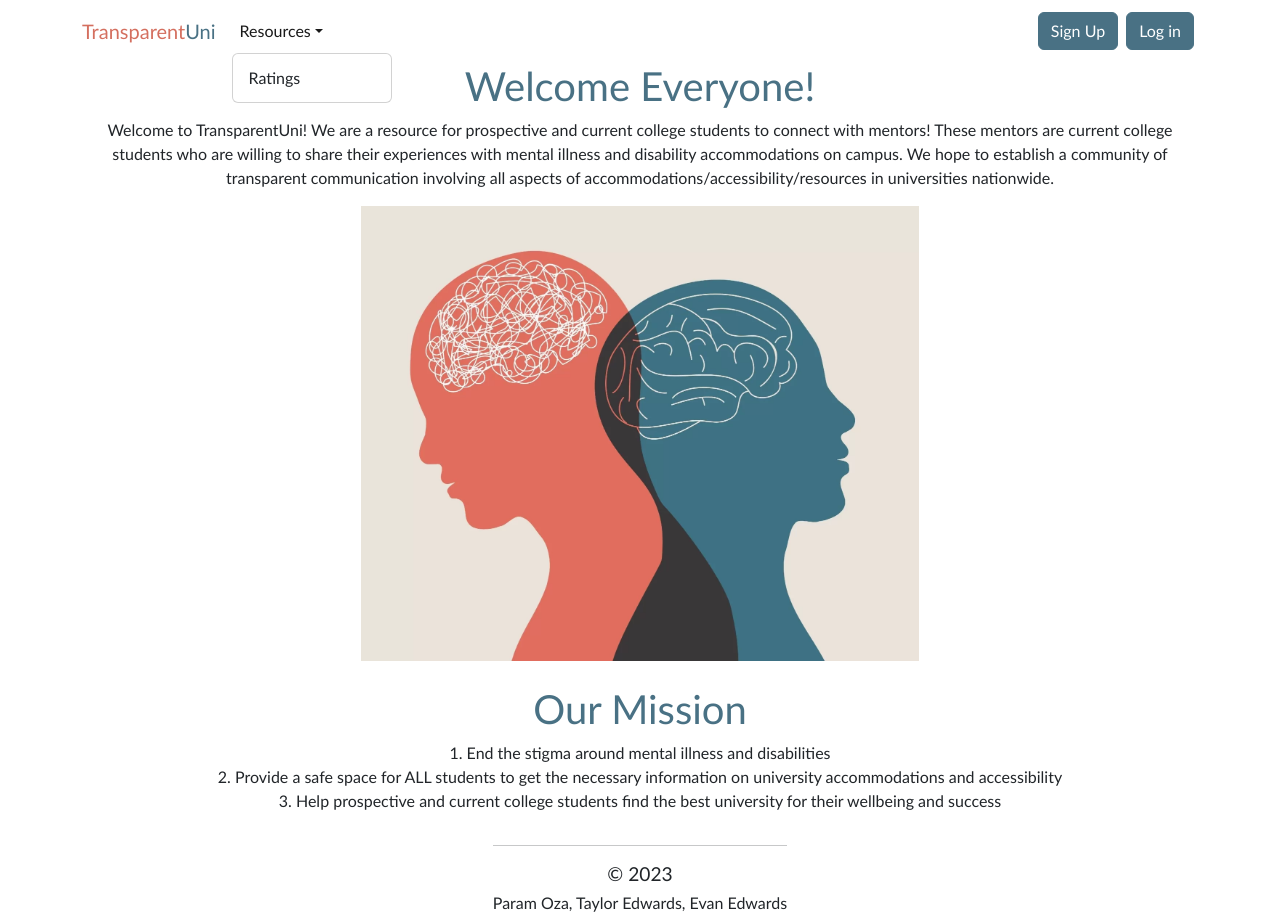
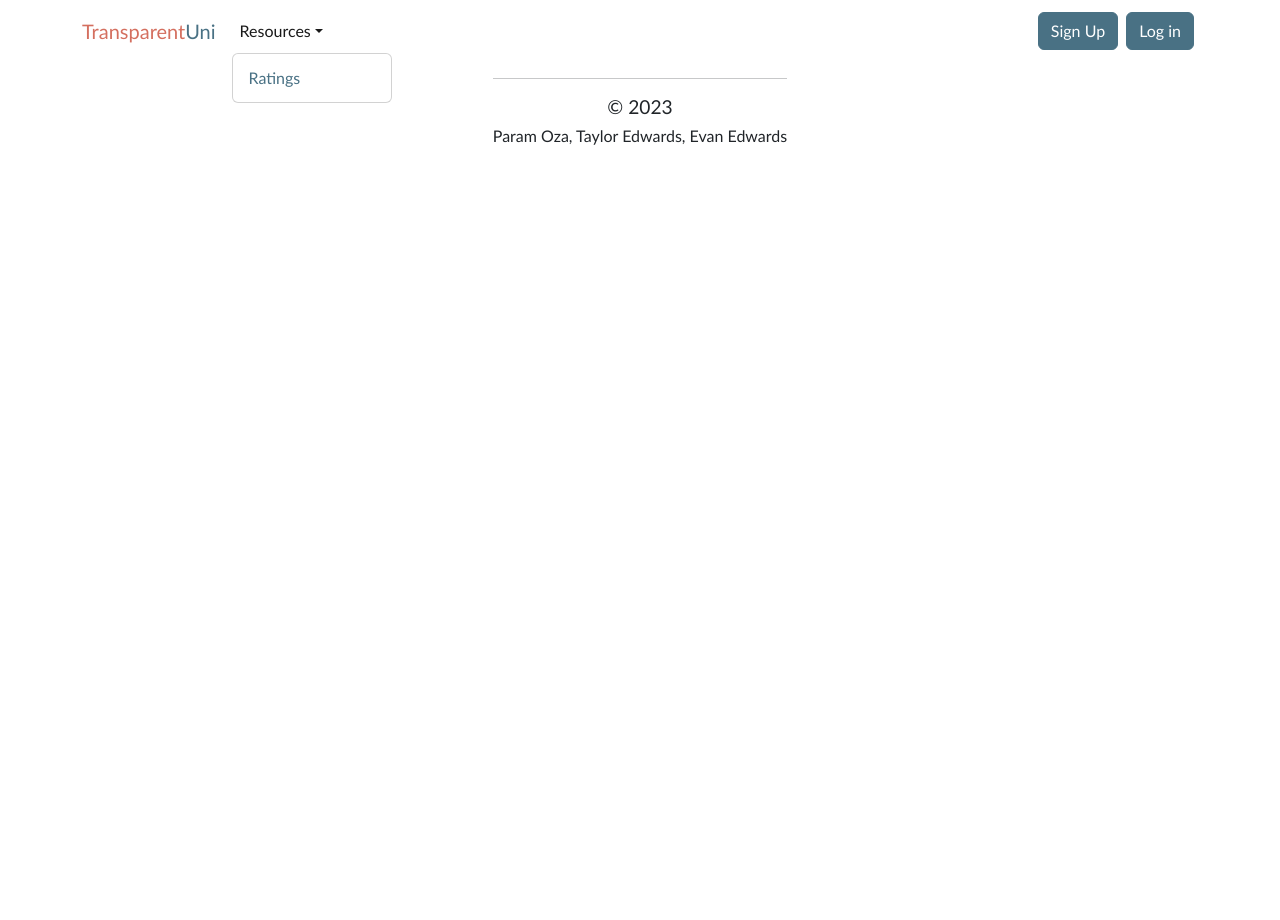
Before and after one commit to ParamOza/TransparentUni, a React (Create React App) app: page /ratings in a window 1280 px wide. Both pictures are taken after a click on the button "Resources". After the commit the page ends 800 px from the top, so only its background shows below. Built offline with nearby package versions, Linux system fonts and the light colour scheme; no server answers.

Commit message:
React-router

```diff
--- a/package.json
+++ b/package.json
@@ -40,5 +40,8 @@
       "last 1 firefox version",
       "last 1 safari version"
     ]
+  },
+  "devDependencies": {
+    "react-router-dom": "^6.8.2"
   }
 }
--- a/src/App.css
+++ b/src/App.css
@@ -41,3 +41,7 @@ h2{
 h3{
   font-size: 1em;
 }
+.paths{
+  text-decoration: none;
+  color: #497184;
+}
--- a/src/components/Navmenu.js
+++ b/src/components/Navmenu.js
@@ -1,4 +1,5 @@
 import { Navbar, Nav, NavDropdown } from 'react-bootstrap';
+import { Outlet, Link } from "react-router-dom";
 import Login from './Login';
 import Container from 'react-bootstrap/Container';
 import 'bootstrap/dist/css/bootstrap.min.css';
@@ -36,10 +37,10 @@ const Navmenu = () => {
           <Navbar.Collapse id="collapsable-toggle">
             <Nav className="mr-auto">
               <NavDropdown title="Resources">
-                <NavDropdown.Item href="#action/1.1">Ratings</NavDropdown.Item>
+                <NavDropdown.Item><Link className = "paths" to="/Ratings">Ratings</Link></NavDropdown.Item>
                 {
                   user ?
-                  <NavDropdown.Item href="#action/1.2">Chatroom</NavDropdown.Item> :
+                  <NavDropdown.Item><Link className = "paths" to="/Chatroom">Chatroom</Link></NavDropdown.Item> :
                     <div></div>
                 }
               </NavDropdown>
--- a/src/index.js
+++ b/src/index.js
@@ -1,6 +1,8 @@
 import React from 'react';
 import ReactDOM from 'react-dom/client';
+import { BrowserRouter, Routes, Route } from "react-router-dom";
 import './index.css';
+import Ratings from './Ratings';
 import App from './App';
 import reportWebVitals from './reportWebVitals';
 import store from './redux/store';
@@ -8,11 +10,17 @@ import { Provider } from 'react-redux';
 
 const root = ReactDOM.createRoot(document.getElementById('root'));
 root.render(
-  <React.StrictMode>
-    <Provider store={store}>
-      <App />
-    </Provider>
-  </React.StrictMode>
+//create a setup with react-router that creates a route using App.js for the home page and Ratings.js for the ratings page
+  <Provider store={store}>
+    <BrowserRouter>
+      <Routes>
+        <Route path="/" element={<App />} />
+        <Route path="/ratings" element={<Ratings />} />
+      </Routes>
+    </BrowserRouter>
+  </Provider>
+
+
 );
 
 // If you want to start measuring performance in your app, pass a function
```
Also changed, not shown: 1 other file (tests, documents, lock files or other folders).
